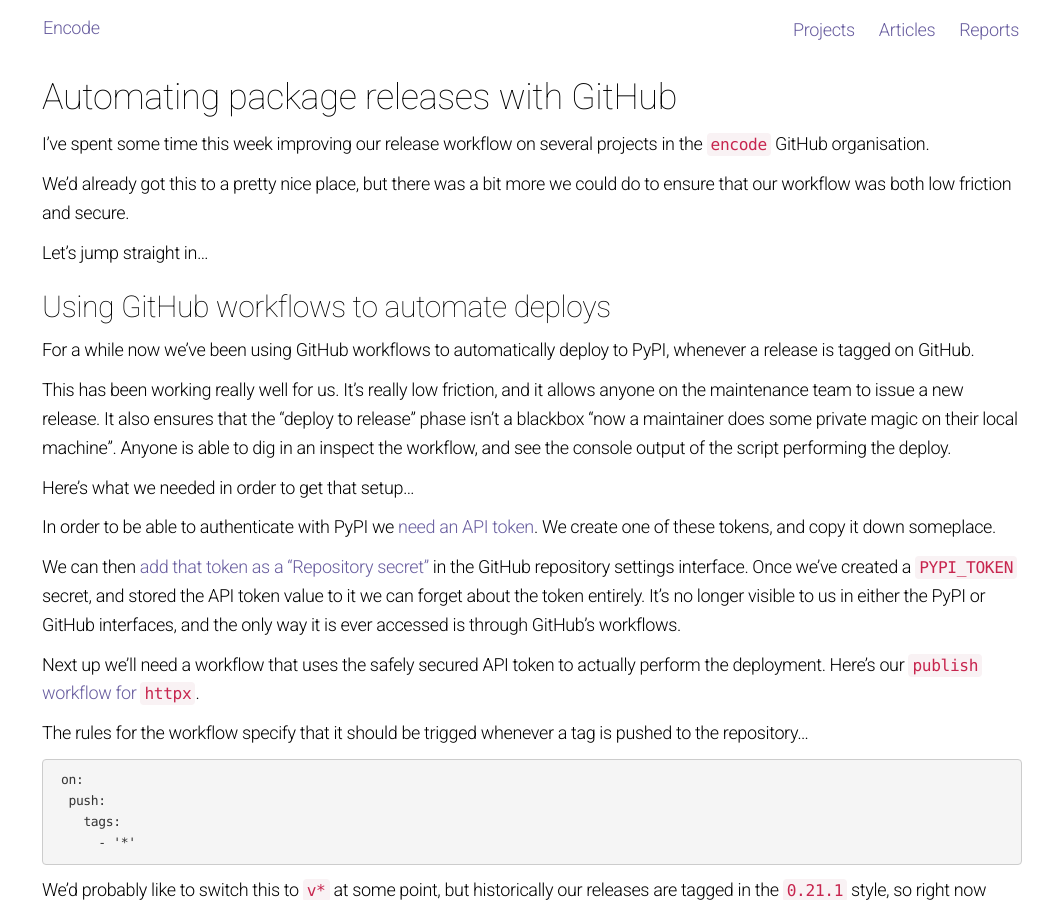
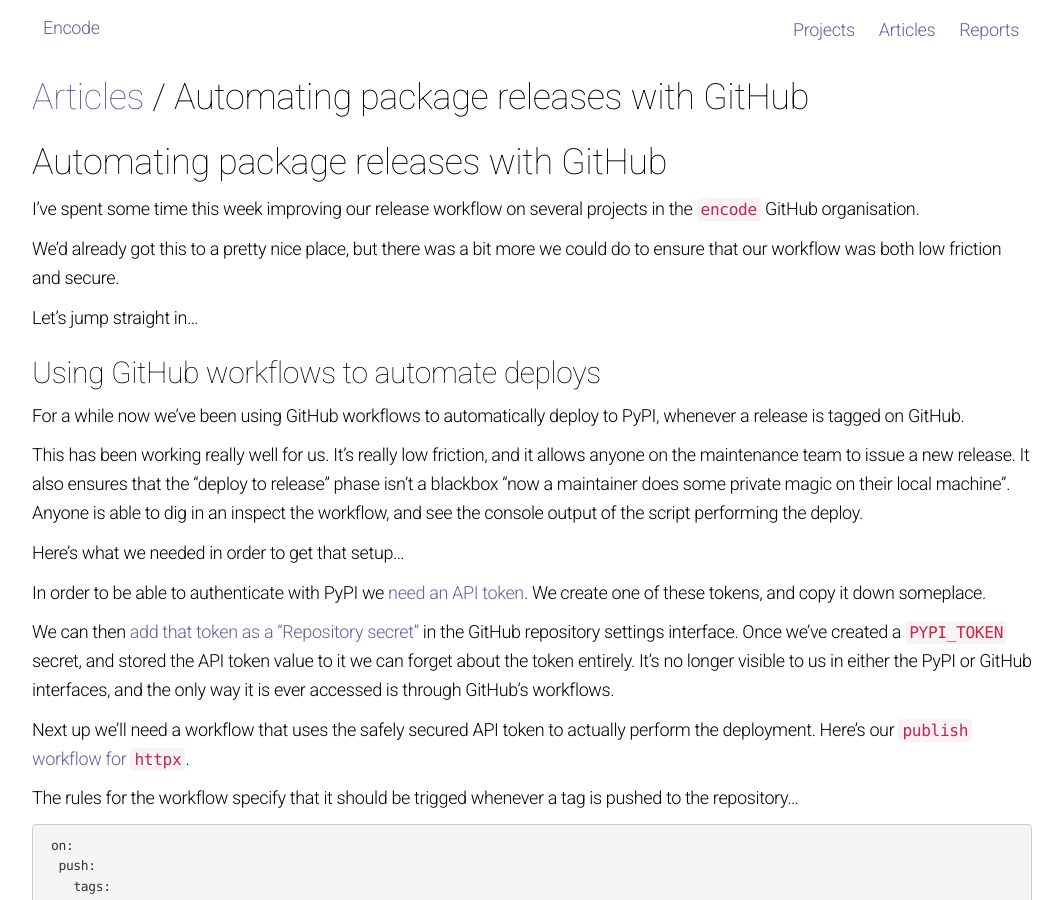
Before and after one commit to encode/encode.github.io, a Jekyll site: the page built from _posts/2021-01-28-automating-package-releases-with-github.md, in a window 1280 px wide and 900 px high. Shown: the whole window, without its empty margins (108-1171 px from the left). Built offline with Jekyll 4.4.1, drawn with Linux system fonts in a browser that asks for light colours; our own code applies the rules of GitHub Pages for plain Markdown files; some of the changed text lies outside the part shown.

Commit message:
Add missing yaml metadata to post

```diff
--- a/_posts/2021-01-28-automating-package-releases-with-github.md
+++ b/_posts/2021-01-28-automating-package-releases-with-github.md
@@ -1,3 +1,9 @@
+---
+layout: articles
+title: "Automating package releases with GitHub"
+permalink: "/articles/automating-package-releases-with-github"
+---
+
 # Automating package releases with GitHub
 
 I've spent some time this week improving our release workflow on several projects in the `encode` GitHub organisation.
```
